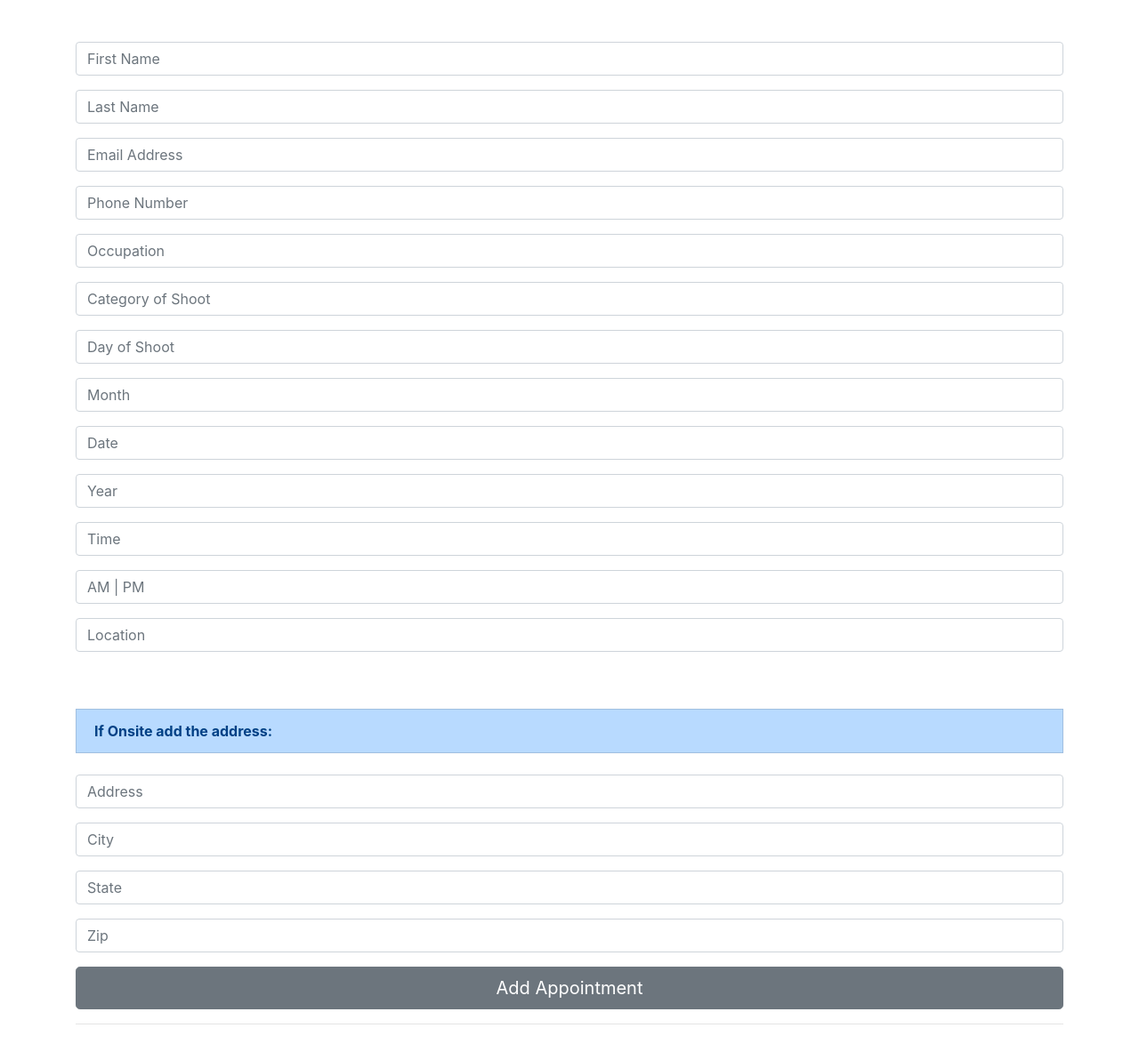
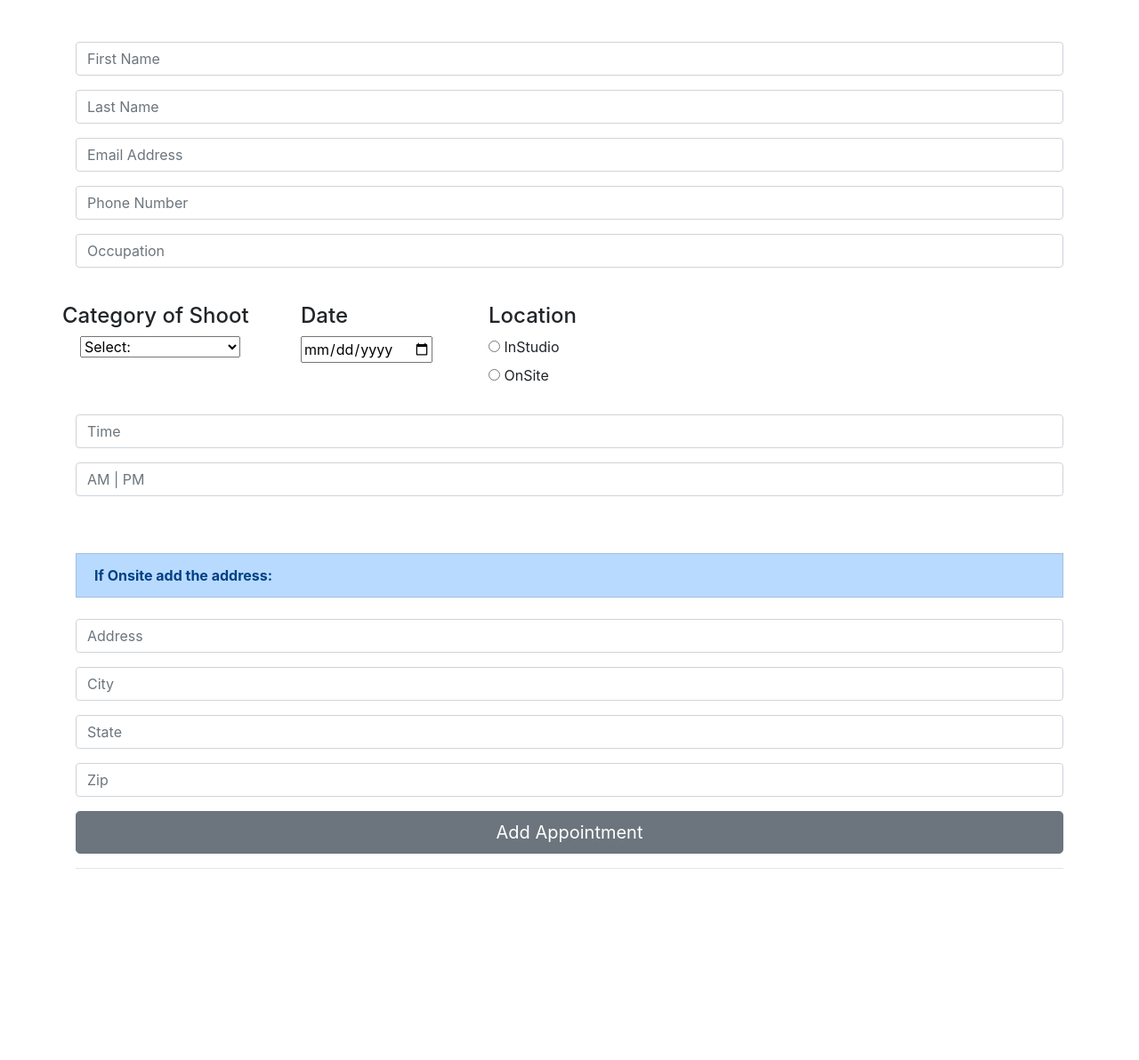
Before and after one commit to courthub74/MarysApptAppTwo, a Django app: page /add_address in a window 1280 px wide. Shown: the part 343-1535 px from the top of the page at 89% size. After the commit the page ends 1320 px from the top, so only its background shows below. Run offline with Django 3.2, Linux system fonts and the light colour scheme; some libraries are stand-ins or nearby versions.

Commit message:
First Commit

```diff
--- a/address_book/templates/add_address.html
+++ b/address_book/templates/add_address.html
@@ -29,27 +29,65 @@
 		</div>
 
 
-		<div class="form-group">
-		    <input type="text" class="form-control" id="exampleInputEmail1" aria-describedby="emailHelp" placeholder="Category of Shoot" name="category">
-		</div>
+		<br>
 
 
-		<div class="form-group">
-		    <input type="text" class="form-control" id="exampleInputEmail1" aria-describedby="emailHelp" placeholder="Day of Shoot" name="day">
-		</div>
+		<div class="row">
+			<style type="text/css">
+				#category{
+					width: 180px; margin: 0 20px 20px 20px;
+				}
+				</style>
+			<!--CATEGORY-->
+			<section class="Category mr-5">
+	          <h4>Category of Shoot</h4>
+	          <select name="category" id="category">
+	          	<option >Select:</option><!--Figure out the way you can plant it without it having to be a selection-->
+	            <option value="Executive">Executive</option>
+	            <option value="Headshots">Headshots</option>
+	            <option value="New Models">New Models</option>
+	            <option value="New Models">Portraiture</option>
+	            <option value="New Models">Comp Cards</option>
+	            <option value="New Models">Senior Sessions</option>
+	            <option value="New Models">Glamour</option>
+	            <option value="New Models">Pageant</option>
+	          </select>
+	        </section>
 
 
-		<div class="form-group">
-		    <input type="text" class="form-control" id="exampleInputEmail1" aria-describedby="emailHelp" placeholder="Month" name="month">
-		</div>
 
-		<div class="form-group">
-		    <input type="text" class="form-control" id="exampleInputEmail1" aria-describedby="emailHelp" placeholder="Date" name="date">
-		</div>
+	        <!--DATEPICKER-->
+	        <section class="Datepicker mr-5">
+	        	<h4>Date</h4>
+	        	<input type="date" name="date">
+	        </section>
 
-		<div class="form-group">
-		    <input type="text" class="form-control" id="exampleInputEmail1" aria-describedby="emailHelp" placeholder="Year" name="year">
-		</div>
+	        <!--TIME-->
+
+
+	        <!--AM | PM-->
+
+
+	        <div class="col">
+	        	<!--LOCATION-->
+	        	<section class="Location mr-5">
+			        <h4>Location</h4>
+					<input type="radio" id="instudio" name="location">
+					<label class="mr-2" for="instudio">InStudio</label>
+					<br>
+					<input type="radio" id="onsite" name="location">
+					<label for="onsite">OnSite</label>
+				</section>
+			</div>
+    	</div>
+
+
+
+
+      		<br>
+
+
+
 
 		<div class="form-group">
 		    <input type="text" class="form-control" id="exampleInputEmail1" aria-describedby="emailHelp" placeholder="Time" name="time">
@@ -59,9 +97,7 @@
 		    <input type="text" class="form-control" id="exampleInputEmail1" aria-describedby="emailHelp" placeholder="AM | PM" name="ampm">
 		</div>
 
-		<div class="form-group">
-		    <input type="text" class="form-control" id="exampleInputEmail1" aria-describedby="emailHelp" placeholder="Location" name="location">
-		</div>
+
 
 		<br><br>
 		<!--If Onsite then-->
--- /dev/null
+++ b/js/jquery.js
@@ -0,0 +1 @@
+$('#date').datepicker({  });
```
Also changed, not shown: 1 other file.
